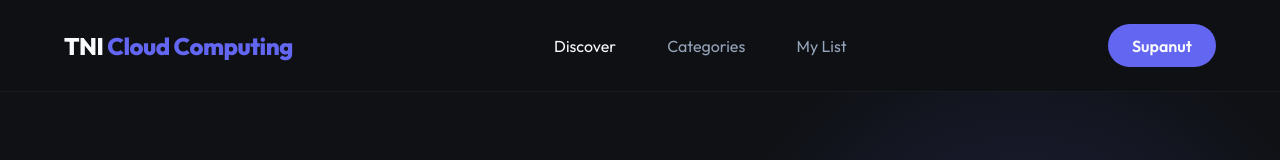
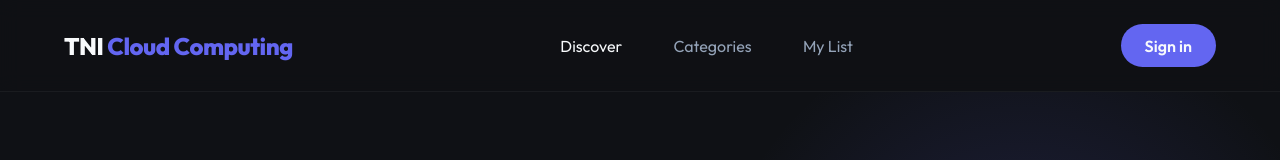
Before and after one commit to Supanut2004/cicd-lab, a website: page public/index.html in a window 1280 px wide. Shown: the top 160 px of the page. Drawn offline with Linux system fonts and the light colour scheme; no server answers.

Commit message:
addeded deploy.yml

```diff
--- a/public/index.html
+++ b/public/index.html
@@ -15,7 +15,7 @@
             <a href="#">Categories</a>
             <a href="#">My List</a>
         </div>
-        <div class="profile-btn">Supanut</div>
+        <div class="profile-btn">Sign in</div>
     </nav>
 
     <header class="hero">
```
